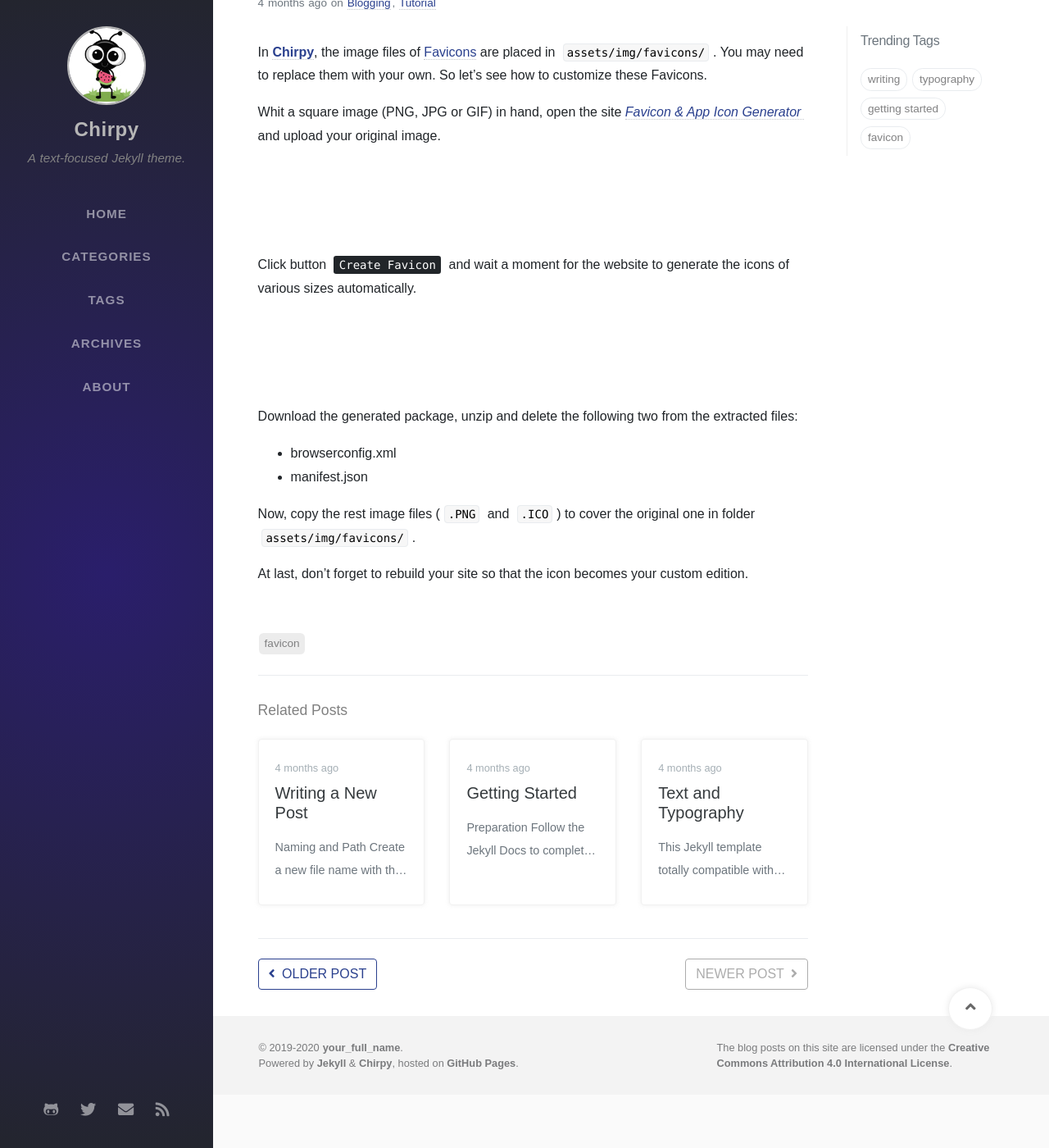
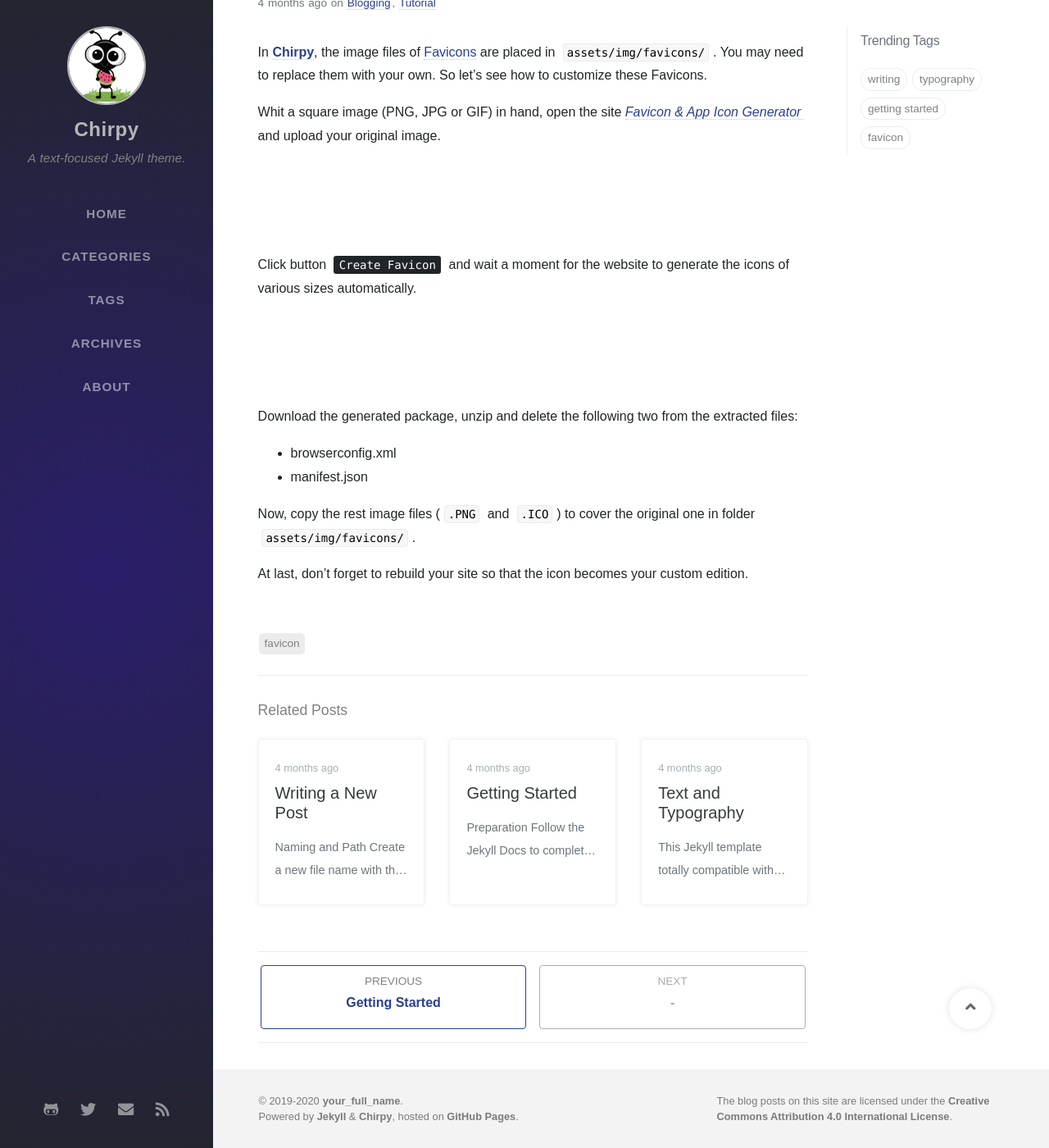
Before and after one commit to nicetrykiddo/writeups, a Jekyll site: the page built from _posts/2019-08-11-customize-the-favicon.md, in a window 1280 px wide and 1400 px high, scrolled down 149 px. Shown: the whole window at 82% size. Built offline with Jekyll 4.4.1, drawn with Linux system fonts in a browser that asks for light colours; nearby versions of some CDN libraries; some web fonts are replaced; comment, search, counter and statistics services are not loaded.

Commit message:
Display title in post's page button.

```diff
--- a/_includes/related-posts.html
+++ b/_includes/related-posts.html
@@ -42,7 +42,7 @@
 {% if score_list.size > 0 %}
   {% assign score_list = score_list | sort | reverse %}
   {% assign count = 0 %}
-  <div id="related-posts" class="mt-4 mb-4 pb-3">
+  <div id="related-posts" class="mt-4 mb-2 mb-sm-4 pb-2">
     <h3 class="pt-2 mt-1 mb-4" data-toc-skip>Related Posts</h3>
     <div class="card-deck mb-4">
     {% for score_item in score_list %}
--- a/_layouts/post.html
+++ b/_layouts/post.html
@@ -88,21 +88,21 @@ layout: default
 
       <div class="post-pager d-flex justify-content-between">
       {% if page.previous.url %}
-        <a href="{{ site.baseurl }}{{page.previous.url}}" class="btn btn-outline-primary">
+        <a href="{{ site.baseurl }}{{ page.previous.url }}" class="btn btn-outline-primary">
+          <p>{{ page.previous.title }}</p>
       {% else %}
         <a href="javascript:;" class="btn btn-outline-primary disabled">
+          <p>-</p>
       {% endif %}
-          <i class="fas fa-angle-left mr-1"></i>
-          OLDER POST
         </a>
 
       {% if page.next.url %}
         <a href="{{ site.baseurl }}{{page.next.url}}" class="btn btn-outline-primary">
+          <p>{{ page.next.title }}</p>
       {% else %}
         <a href="javascript:;" class="btn btn-outline-primary disabled">
+          <p>-</p>
       {% endif %}
-        NEWER POST
-        <i class="fas fa-angle-right ml-1"></i>
         </a>
       </div> <!-- div.post-pager -->
 
--- a/assets/css/post.scss
+++ b/assets/css/post.scss
@@ -23,11 +23,15 @@
 }
 
 .post-pager {
-  margin: 1rem 0 2rem;
+  border-top: 1px double #e9ecef;
+  border-bottom: 1px double #e9ecef;
+  padding: 1rem .2rem;
+  margin-bottom: 2rem;
 }
 
 .post-pager .btn,
 .post-pager .btn.disabled {
+  width: calc(50% - .5rem);
   color: #2a408e;
   border-color: #2a408e;
 }
@@ -43,6 +47,27 @@
   background: none;
   color: gray;
   border-color: gray;
+}
+
+.post-pager a > p {
+  font-weight: 600;
+  line-height: 1.2rem;
+  margin-top: .3rem;
+  white-space: normal;
+}
+
+.post-pager a::before {
+  color: gray;
+  font-size: .85rem;
+  text-transform: uppercase;
+}
+
+.post-pager a:first-child::before {
+  content: "previous";
+}
+
+.post-pager a:last-child::before {
+  content: "next";
 }
 
 @keyframes fade-up {
@@ -84,11 +109,7 @@
 
 /*--- Related Posts ---*/
 
-#related-posts {
-  border-bottom: 1px double #e9ecef;
-}
-
-#related-posts>h3 {
+#related-posts > h3 {
   color: gray;
   font-size: 1.1rem;
   font-family: 'Oswald', sans-serif;
@@ -135,7 +156,7 @@
   padding-inline-start: 1.5rem;
 }
 
-#related-posts ul>li::before {
+#related-posts ul > li::before {
   background: #c2c9d4;
   width: 5px;
   height: 5px;
@@ -159,7 +180,7 @@
 }
 
 @media all and (min-width: 768px) {
-  .post .post-meta>div:not(:first-child)::before {
+  .post .post-meta > div:not(:first-child)::before {
     content: "\2022";
     color: rgba(158, 158, 158, 0.8);
     font-weight: bold;
@@ -190,6 +211,11 @@
     -ms-transform: translateX(-50%);
     transform: translateX(-50%);
   }
+
+  .post-pager {
+    padding-left: 0;
+    padding-right: 0;
+  }
 }
 
 /*
```
